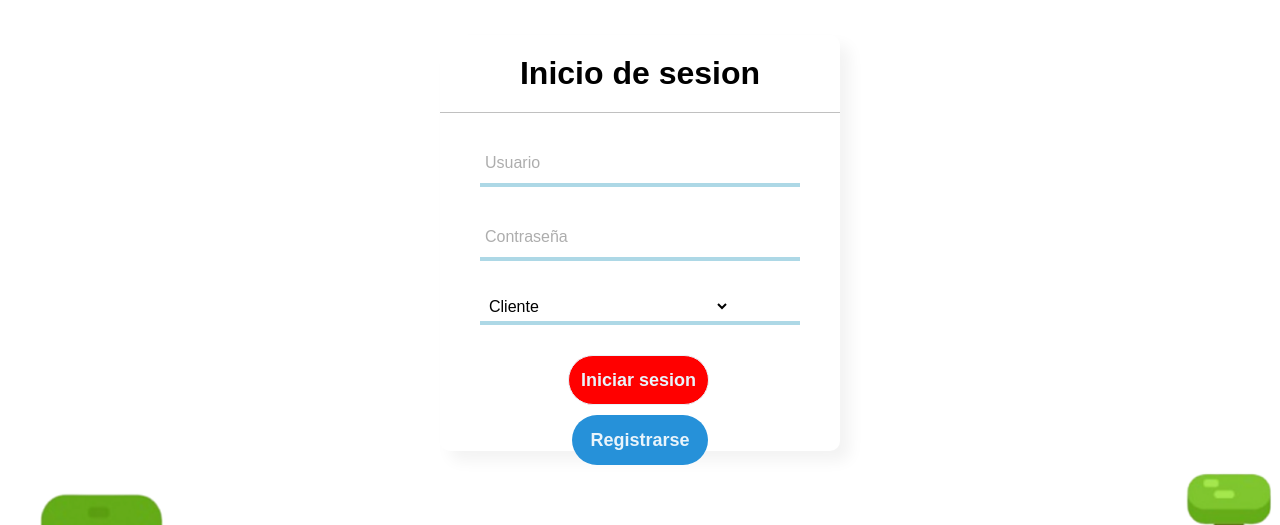
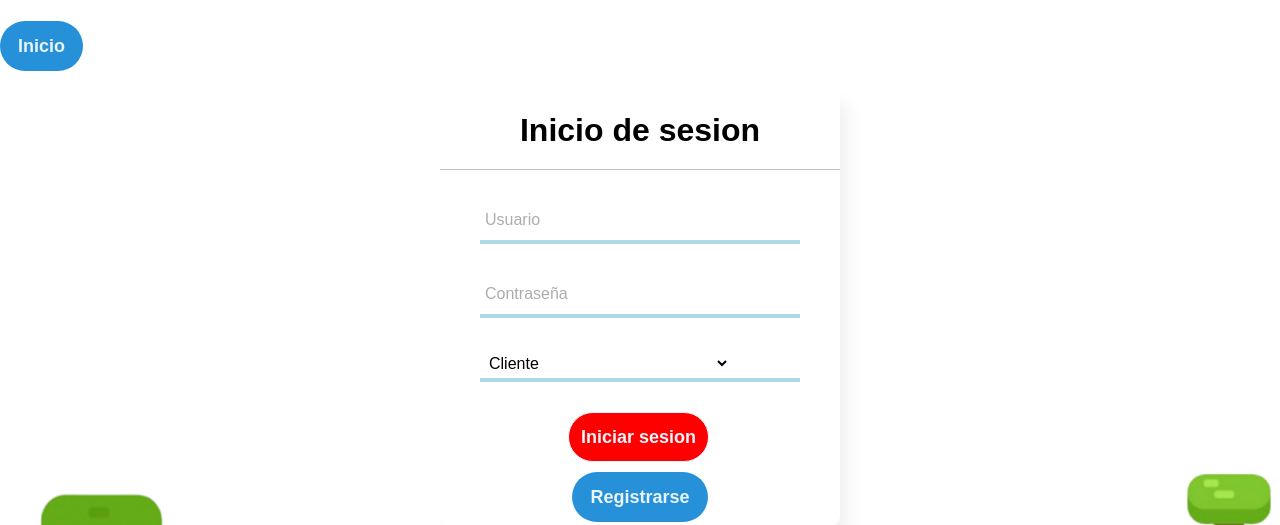
Before and after one commit to MarcoAldair/TiendaVideojuegos, a PHP site: page /logins/login.php in a window 1280 px wide. Shown: the top 525 px of the page. Run offline with PHP 8.4, Linux system fonts and the light colour scheme.

Commit message:
Update login.php

```diff
--- a/logins/login.php
+++ b/logins/login.php
@@ -39,6 +39,9 @@
 	<link rel="stylesheet" href="../style/style_login.css">
 </head>
 <body>
+	<br>
+	<br>
+	<a href="../index.php" class="registro1">Inicio</a>
 	<div class="center">
 		<h1>Inicio de sesion</h1>
 		<form action="" method="post">
@@ -64,10 +67,11 @@
 			<div class="sesion">
 				<input type="submit" value="Iniciar sesion" name="login">
 			</div>
-
 			<div class="NuevoUsuario">
 				<a href="signupS.php" class="registro1">Registrarse</a>
 			</div>
+			<br>
+
 		</form>
 	</div>
 </body>
```
